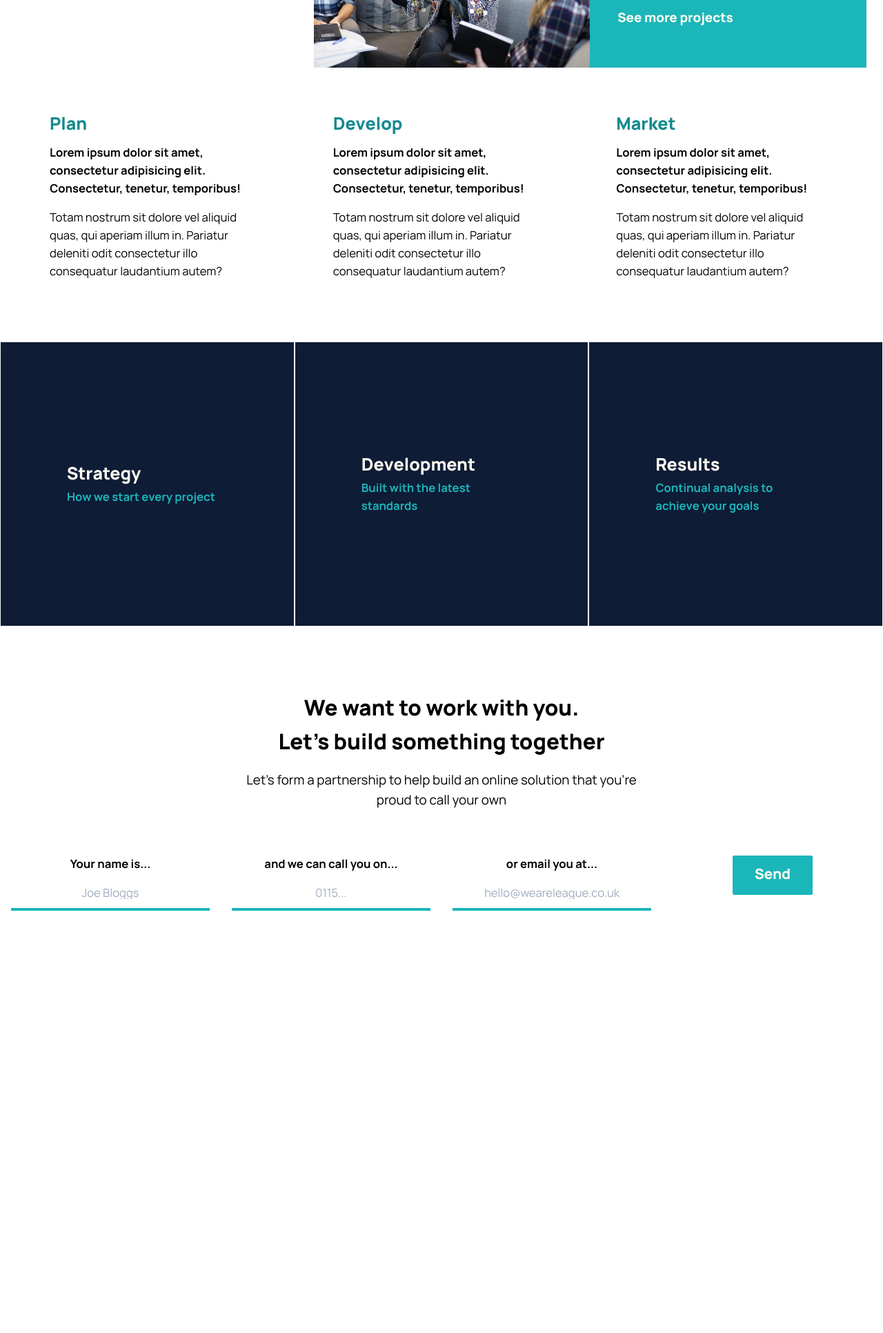
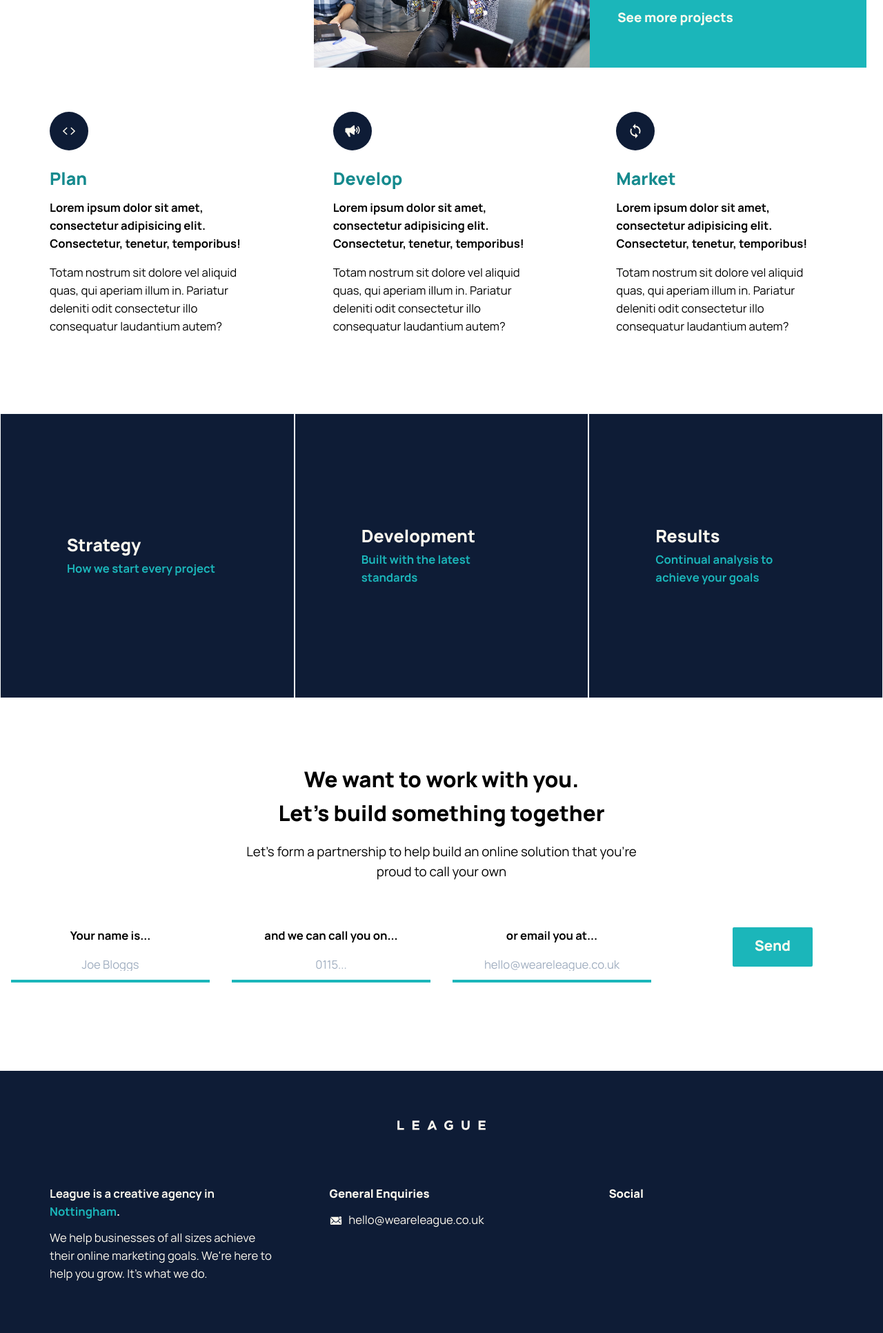
Before and after one commit to tom-nightingale/gatsby-boilerplate, a Gatsby site: page / in a window 1280 px wide. Shown: the part 1250-3182 px from the top of the page at 69% size. Before the commit the page ends 2698 px from the top, so only its background shows below. Built offline with nearby package versions, Linux system fonts and the light colour scheme; Gatsby itself is replaced by a stand-in of ours; what tailwindcss-blend-mode would draw is missing.

Commit message:
Homepage (basic) styling done

```diff
--- a/src/components/Navigation.js
+++ b/src/components/Navigation.js
@@ -4,10 +4,8 @@ import { Link } from "gatsby";
 import LeagueLogoText from "../svg/league-logo-text.svg";
 import LeagueBgImage from "../img/league-bg.jpg";
 
-import { IoIosArrowDown } from "react-icons/io";
-import { IoIosMenu } from "react-icons/io";
-import { IoMdClose } from "react-icons/io";
-import { IoIosMailUnread } from "react-icons/io";
+import { IoIosMenu, IoMdClose, IoIosMailUnread } from "react-icons/io";
+
 
 const Navigation = class extends React.Component {
     constructor(props) {
--- a/src/pages/index.js
+++ b/src/pages/index.js
@@ -6,7 +6,8 @@ import Navigation from "../components/Navigation"
 import Bucket from "../components/Bucket"
 
 import Img from "gatsby-image"
-import { IoIosMailUnread } from "react-icons/io";
+import { IoIosMailUnread, IoIosCode, IoMdMegaphone, IoMdSync } from "react-icons/io";
+
 import LeagueLogoText from "../svg/league-logo-text.svg";
 import LeagueBgImage from "../img/league-bg.jpg";
 import HeroImg from "../img/hero-bg.jpg";
@@ -96,19 +97,22 @@ const IndexPage = (props) => {
 
                 <div className="container max-w-full flex flex-wrap my-4 px-6 lg:my-16">
 
-                    <div className="mb-6 md:px-4 lg:px-12 md:w-1/3">
+                    <div className="mb-12 sm:w-1/2 sm:px-4 md:w-1/3 lg:px-12">
+                        <span className="inline-block p-4 mb-4 bg-navy-500 text-beige-100 text-2xl rounded-full"><IoIosCode /></span>
                         <h2 className="font-MRextrabold text-xl md:text-2xl text-teal-800 mb-2">Plan</h2>
                         <p className="font-MRbold mb-4">Lorem ipsum dolor sit amet, consectetur adipisicing elit. Consectetur, tenetur, temporibus!</p>
                         <p>Totam nostrum sit dolore vel aliquid quas, qui aperiam illum in. Pariatur deleniti odit consectetur illo consequatur laudantium autem?</p>
                     </div>
 
-                    <div className="mb-6 md:px-4 lg:px-12 md:w-1/3">
+                    <div className="mb-12 sm:w-1/2 sm:px-4 md:w-1/3 lg:px-12">
+                        <span className="inline-block p-4 mb-4 bg-navy-500 text-beige-100 text-2xl rounded-full"><IoMdMegaphone /></span>
                         <h2 className="font-MRextrabold text-xl md:text-2xl text-teal-800 mb-2">Develop</h2>
                         <p className="font-MRbold mb-4">Lorem ipsum dolor sit amet, consectetur adipisicing elit. Consectetur, tenetur, temporibus!</p>
                         <p>Totam nostrum sit dolore vel aliquid quas, qui aperiam illum in. Pariatur deleniti odit consectetur illo consequatur laudantium autem?</p>
                     </div>
 
-                    <div className="mb-6 md:px-4 lg:px-12 md:w-1/3">
+                    <div className="flex-grow mb-12 sm:w-1/2 sm:px-4 md:w-1/3 lg:px-12">
+                        <span className="inline-block p-4 mb-4 bg-navy-500 text-beige-100 text-2xl rounded-full"><IoMdSync /></span>
                         <h2 className="font-MRextrabold text-xl md:text-2xl text-teal-800 mb-2">Market</h2>
                         <p className="font-MRbold mb-4">Lorem ipsum dolor sit amet, consectetur adipisicing elit. Consectetur, tenetur, temporibus!</p>
                         <p>Totam nostrum sit dolore vel aliquid quas, qui aperiam illum in. Pariatur deleniti odit consectetur illo consequatur laudantium autem?</p>
@@ -159,6 +163,41 @@ const IndexPage = (props) => {
                 </div>
 
 
+                <footer className="bg-navy-500 p-8  text-beige-100 text-center md:text-left md:flex md:flex-wrap">
+
+                    <div className="p-10 md:w-1/2 lg:w-full xl:w-1/4 md:flex md:items-center md:justify-center">
+
+                        <Link to="/" className="block">
+                            <LeagueLogoText className="w-32 mx-auto" />
+                        </Link>
+
+                    </div>
+
+                    <div className="p-10 md:w-1/2 lg:w-1/3 xl:w-1/4">
+
+                        <p><span className="block mb-3 font-MRbold">League is a creative agency in <span className="text-teal-500">Nottingham</span>.</span> We help businesses of all sizes achieve their online marketing goals. We're here to help you grow. It's what we do.</p>
+
+                    </div>
+
+                    <div className="p-10 md:w-1/2 lg:w-1/3 xl:w-1/4">
+
+                        <h3 className="mb-3 font-MRextrabold">General Enquiries</h3>
+
+                        <a href="mailto:hello@weareleague.co.uk" className="flex flex-wrap items-center justify-center md:justify-start"><IoIosMailUnread className="inline-block text-xl mr-2" /> hello@weareleague.co.uk</a>
+
+                    </div>
+
+                    <div className="p-10 md:w-1/2 lg:w-1/3 xl:w-1/4">
+
+                        <h3 className="mb-3 font-MRextrabold">Social</h3>
+
+
+
+                    </div>
+
+                </footer>
+
+
             </div>
 
         </TemplateWrapper>
```
